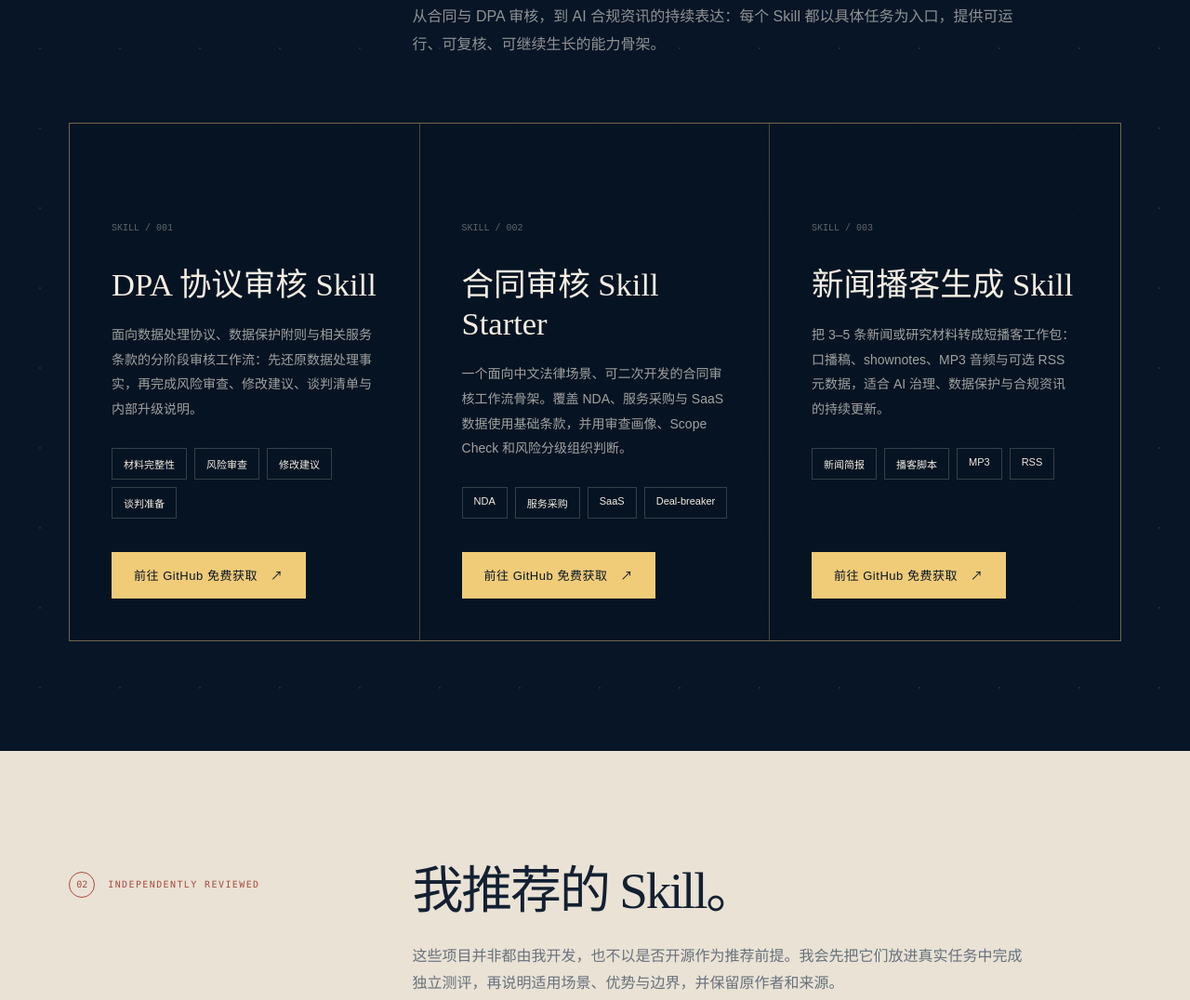
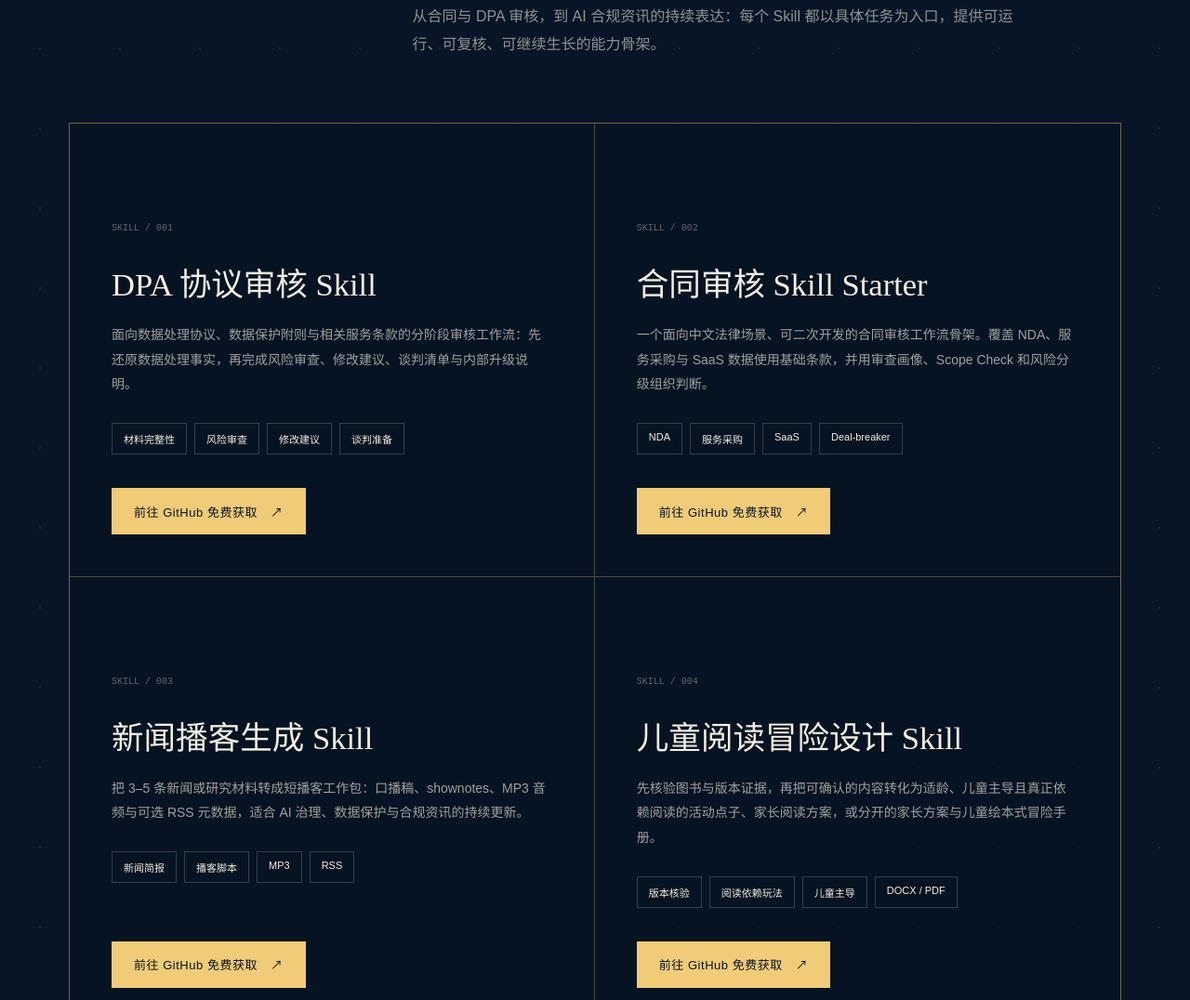
Before and after one commit to The-Data-Galaxy/the-data-galaxy-site, a plain HTML site: page skills.html in a window 1280 px wide. Shown: the part 1035-2111 px from the top of the page at 93% size. Drawn offline with Linux system fonts and the light colour scheme.

Commit message:
Add child reading adventures skill

```diff
--- a/skills.html
+++ b/skills.html
@@ -26,7 +26,7 @@
         </div>
         <aside class="skills-hero-index" aria-label="页面目录">
           <p class="index-label">RESOURCE INDEX / 2026</p>
-          <a href="#my-skills"><span>01</span><div><strong>我的 Skill</strong><small>3 个持续维护的工作流</small></div><b aria-hidden="true">↓</b></a>
+          <a href="#my-skills"><span>01</span><div><strong>我的 Skill</strong><small>4 个持续维护的工作流</small></div><b aria-hidden="true">↓</b></a>
           <a href="#recommended-skills"><span>02</span><div><strong>推荐 Skill</strong><small>实测观察与完整测评报告</small></div><b aria-hidden="true">↓</b></a>
           <p class="skills-update-note">内容会随直播与测评持续更新。</p>
         </aside>
@@ -43,6 +43,7 @@
             <article class="skill-showcase-card"><p class="skill-number">SKILL / 001</p><h3>DPA 协议审核 Skill</h3><p>面向数据处理协议、数据保护附则与相关服务条款的分阶段审核工作流：先还原数据处理事实，再完成风险审查、修改建议、谈判清单与内部升级说明。</p><div class="skill-tags"><span>材料完整性</span><span>风险审查</span><span>修改建议</span><span>谈判准备</span></div><a class="button button-gold" href="https://github.com/The-Data-Galaxy/dpa-review-skill" target="_blank" rel="noreferrer">前往 GitHub 免费获取 <span aria-hidden="true">↗</span></a></article>
             <article class="skill-showcase-card"><p class="skill-number">SKILL / 002</p><h3>合同审核 Skill Starter</h3><p>一个面向中文法律场景、可二次开发的合同审核工作流骨架。覆盖 NDA、服务采购与 SaaS 数据使用基础条款，并用审查画像、Scope Check 和风险分级组织判断。</p><div class="skill-tags"><span>NDA</span><span>服务采购</span><span>SaaS</span><span>Deal-breaker</span></div><a class="button button-gold" href="https://github.com/The-Data-Galaxy/contract-review-skill" target="_blank" rel="noreferrer">前往 GitHub 免费获取 <span aria-hidden="true">↗</span></a></article>
             <article class="skill-showcase-card"><p class="skill-number">SKILL / 003</p><h3>新闻播客生成 Skill</h3><p>把 3–5 条新闻或研究材料转成短播客工作包：口播稿、shownotes、MP3 音频与可选 RSS 元数据，适合 AI 治理、数据保护与合规资讯的持续更新。</p><div class="skill-tags"><span>新闻简报</span><span>播客脚本</span><span>MP3</span><span>RSS</span></div><a class="button button-gold" href="https://github.com/The-Data-Galaxy/news-podcast-generator" target="_blank" rel="noreferrer">前往 GitHub 免费获取 <span aria-hidden="true">↗</span></a></article>
+            <article class="skill-showcase-card"><p class="skill-number">SKILL / 004</p><h3>儿童阅读冒险设计 Skill</h3><p>先核验图书与版本证据，再把可确认的内容转化为适龄、儿童主导且真正依赖阅读的活动点子、家长阅读方案，或分开的家长方案与儿童绘本式冒险手册。</p><div class="skill-tags"><span>版本核验</span><span>阅读依赖玩法</span><span>儿童主导</span><span>DOCX / PDF</span></div><a class="button button-gold" href="https://github.com/The-Data-Galaxy/child-reading-adventures-skill" target="_blank" rel="noreferrer">前往 GitHub 免费获取 <span aria-hidden="true">↗</span></a></article>
           </div>
         </div>
       </section>
--- a/styles.css
+++ b/styles.css
@@ -177,9 +177,10 @@ blockquote { margin: 38px 0; padding: 26px 0 26px 26px; border-left: 2px solid v
 .skill-candidates h3 { margin: 45px 0 15px; font: 500 22px/1.35 "Songti SC", STSong, serif; }
 .skill-candidates p { color: rgba(243,238,227,.53); font-size: 12px; line-height: 1.75; }
 .skill-candidates small, .skill-candidates a { display: block; margin-top: 30px; color: var(--gold-light); font: 9px monospace; }
-.skill-showcase { display: grid; grid-template-columns: repeat(3, 1fr); border: 1px solid rgba(240,203,120,.45); }
-.skill-showcase-card { min-height: 455px; display: flex; flex-direction: column; padding: clamp(30px, 3.5vw, 52px); border-right: 1px solid rgba(240,203,120,.3); background: rgba(6,19,33,.68); }
-.skill-showcase-card:last-child { border-right: 0; }
+.skill-showcase { display: grid; grid-template-columns: repeat(2, 1fr); border: 1px solid rgba(240,203,120,.45); }
+.skill-showcase-card { min-height: 455px; display: flex; flex-direction: column; padding: clamp(30px, 3.5vw, 52px); border-right: 1px solid rgba(240,203,120,.3); border-bottom: 1px solid rgba(240,203,120,.3); background: rgba(6,19,33,.68); }
+.skill-showcase-card:nth-child(2n) { border-right: 0; }
+.skill-showcase-card:nth-last-child(-n + 2) { border-bottom: 0; }
 .skill-showcase-card h3 { margin: 16px 0 20px; font: 500 clamp(28px, 2.7vw, 42px)/1.22 "Songti SC", STSong, serif; }
 .skill-showcase-card > p:not(.skill-number) { margin: 0; color: rgba(243,238,227,.65); font-size: 14px; line-height: 1.9; }
 .skill-showcase-card .skill-tags { margin-top: 28px; }
@@ -352,6 +353,7 @@ footer > p { margin: 0; color: rgba(243,238,227,.46); font-size: 12px; line-heig
   .skill-candidates article { border-right: 0; border-bottom: 1px solid rgba(243,238,227,.18); }
   .skill-showcase { grid-template-columns: 1fr; }
   .skill-showcase-card { min-height: 0; border-right: 0; border-bottom: 1px solid rgba(240,203,120,.3); }
+  .skill-showcase-card:nth-last-child(-n + 2) { border-bottom: 1px solid rgba(240,203,120,.3); }
   .skill-showcase-card:last-child { border-bottom: 0; }
   .poster-card { max-width: 430px; }
   .content-image { max-width: 340px; }
```
